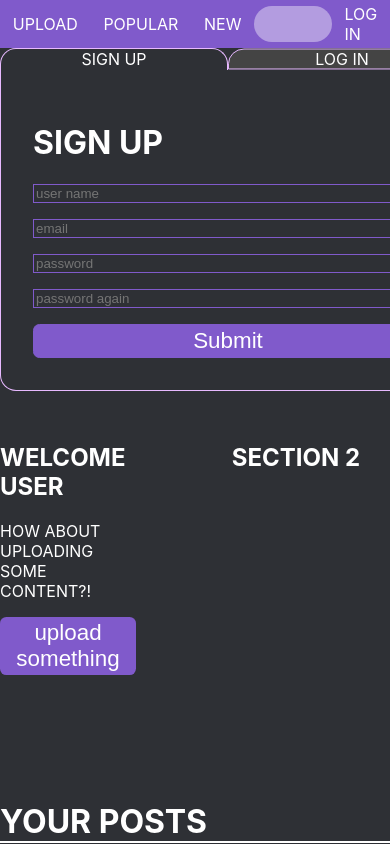
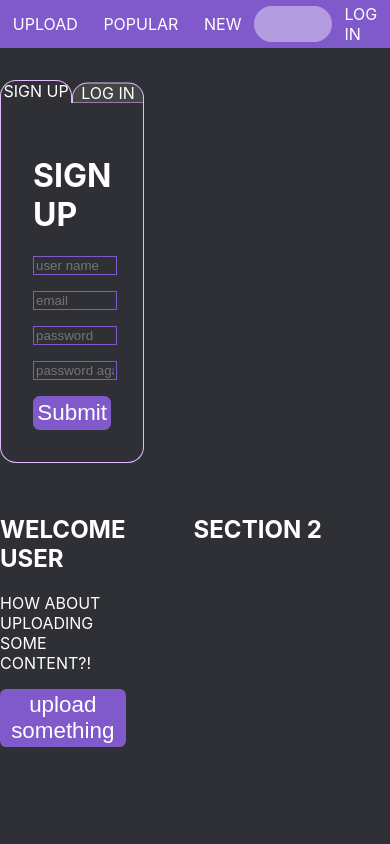
Before and after one commit to Nyannazz/reactImageBoard, a React (Create React App) app: page /profile/post/1 in a window 390 px wide. Built offline with nearby package versions, Linux system fonts and the light colour scheme; no server answers.

Commit message:
mobile fixes

```diff
--- a/src/components/reactComponents/user/SignUp.js
+++ b/src/components/reactComponents/user/SignUp.js
@@ -69,7 +69,7 @@ export default class SignUp extends Component {
         const {name,email,password,passwordRe,signUpStatus}=this.state;
         return (
             <div className={'logSignContainer'}>
-            <div className={'logSignSwitch'}>
+            <div className={'logSignSwitch pointer'}>
                 <div onClick={()=>this.setState({signUpStatus:0})} className={signUpStatus===1?'inactive':""}>SIGN UP</div>
                 <div onClick={()=>this.setState({signUpStatus:1})} className={signUpStatus===0?'inactive':""}>LOG IN</div>
             </div>
--- a/src/components/scss/customStyles.css
+++ b/src/components/scss/customStyles.css
@@ -569,6 +569,7 @@ html, body {
   border-radius: 1rem;
   border: 1px solid #e7b9ff;
   background-color: #2e3035;
+  /* width: 100%;  mobile*/
   padding: 2rem;
   position: relative;
 }
@@ -751,12 +752,14 @@ html, body {
   padding: 2rem;
   -webkit-box-sizing: border-box;
           box-sizing: border-box;
+  background-color: #2e3035;
   /* border: 1px solid $primary-light; */
   border-bottom: 1px solid #e7b9ff;
   border-right: 1px solid #e7b9ff;
   border-left: 1px solid #e7b9ff;
   border-radius: 0 0 1rem 1rem;
   width: 100%;
+  z-index: 4;
 }
 
 .logSignForm input {
@@ -772,6 +775,8 @@ html, body {
 .fixHeightNoBorder {
   border: none !important;
   min-height: 40rem;
+  background-color: transparent !important;
+  z-index: 4;
 }
 
 .logSignContainer {
@@ -783,9 +788,11 @@ html, body {
   display: -ms-flexbox;
   display: flex;
   /* margin-bottom: 2rem; */
+  overflow: hidden;
 }
 
 .logSignContainer .logSignSwitch div {
+  background-color: #2e3035;
   width: 50%;
   text-align: center;
   -webkit-box-sizing: border-box;
@@ -797,9 +804,76 @@ html, body {
 }
 
 .logSignContainer .logSignSwitch .inactive {
-  -webkit-transform: scaleY(0.95);
-          transform: scaleY(0.95);
-  border-bottom: 1px solid #e7b9ff;
+  -webkit-transform: scaleY(0.95) translateY(2px);
+          transform: scaleY(0.95) translateY(2px);
+  border-bottom: 2px solid #e7b9ff;
   background-color: #444444;
 }
+
+@media (max-width: 767px) {
+  #postFeedSmall {
+    display: none;
+  }
+  .navForward, .navBack {
+    display: none !important;
+  }
+  .commentCell, .commentForm {
+    -webkit-box-sizing: border-box;
+            box-sizing: border-box;
+  }
+  .fullScreenButton {
+    display: none;
+  }
+  .uploadComp {
+    -ms-grid-columns: 100%;
+        grid-template-columns: 100%;
+    -ms-grid-rows: (minmax(2rem, 1fr))[auto-fill];
+        grid-template-rows: repeat(auto-fill, minmax(2rem, 1fr));
+  }
+  .uploadComp .uploadForm {
+    margin-top: 2rem;
+    padding-bottom: 2rem;
+    width: 94%;
+    -ms-grid-row: 2;
+    -ms-grid-row-span: 1;
+    grid-row: 2/3;
+    grid-column: 1/-1;
+  }
+  .uploadComp .imageContainer {
+    margin-top: 1rem;
+    -ms-grid-row: 1;
+    -ms-grid-row-span: 1;
+    grid-row: 1/2;
+    grid-column: 1/-1;
+  }
+  .uploadModal {
+    background-color: #2e3035;
+    display: block;
+    overflow-x: hidden;
+    overflow-y: auto;
+    height: 100%;
+  }
+  .uploadModal .innerContent {
+    border-radius: 0;
+    border: none;
+    padding: 2rem 0;
+  }
+  .uploadModal .innerContent .closeButton {
+    position: fixed;
+    right: 2%;
+    top: 3.3rem;
+    height: 1rem;
+    width: 1rem;
+    font-size: 1rem;
+  }
+  .fixHeightNoBorder {
+    min-height: unset;
+  }
+  .logSignContainer {
+    margin-top: 2rem;
+  }
+  .logSignForm input {
+    min-width: unset;
+  }
+}
 /*# sourceMappingURL=customStyles.css.map */
--- a/src/components/scss/customStyles.scss
+++ b/src/components/scss/customStyles.scss
@@ -424,6 +424,7 @@ html,body{
         border-radius: 1rem;
         border: 1px solid $primary-light;
         background-color: $bgColor;
+        /* width: 100%;  mobile*/
         padding: 2rem;
         position: relative;
     }
@@ -578,15 +579,18 @@ html,body{
 .logSignForm{
     padding: 2rem;
     box-sizing: border-box;
+    background-color: $bgColor;
     /* border: 1px solid $primary-light; */
     border-bottom: 1px solid $primary-light;
     border-right: 1px solid $primary-light;
     border-left: 1px solid $primary-light;
     border-radius: 0 0 1rem 1rem;
     width: 100%;
+    z-index: 4;
+
     input{
         color: white;
-        min-width: 24rem;
+        min-width: 24rem; // change for mobile
         width: 100%;
         display: block;
         margin: 1rem 0 0 0;
@@ -596,16 +600,19 @@ html,body{
 }
 .fixHeightNoBorder{
     border: none !important;
-    min-height: 40rem;
+    min-height: 40rem; // change for mobile
+    background-color: transparent !important;
+    z-index: 4;
 }
 .logSignContainer{
     width: 100%;
 
-
     .logSignSwitch{
         display: flex;
         /* margin-bottom: 2rem; */
+        overflow: hidden;
         div{
+            background-color: $bgColor;
             width: 50%;
             text-align: center;
             box-sizing: border-box;
@@ -615,9 +622,72 @@ html,body{
             border-radius: 1rem 1rem 0 0;
         }
         .inactive{
-            transform: scaleY(0.95);
-            border-bottom: 1px solid $primary-light;
+            transform: scaleY(0.95) translateY(2px);
+            border-bottom: 2px solid $primary-light;
             background-color: rgb(68, 68, 68);
         }
     }
 }
+
+@media (max-width: 767px) {
+    #postFeedSmall{
+        display: none;
+    }
+
+    .navForward, .navBack{
+        display: none !important;
+    }
+    .commentCell,.commentForm{
+        box-sizing: border-box;
+    }
+    .fullScreenButton{
+        display: none;
+    }
+    .uploadComp{
+        grid-template-columns: 100%;
+        grid-template-rows: repeat(auto-fill,minmax(2rem, 1fr));
+        .uploadForm{
+            margin-top: 2rem;
+            padding-bottom: 2rem;
+            width: 94%;
+            grid-row: 2/3;
+            grid-column: 1/-1;
+        }
+        .imageContainer{
+            margin-top: 1rem;
+            grid-row: 1/2;
+            grid-column: 1/-1;
+        }
+    }
+    .uploadModal{
+        background-color: $bgColor;
+        display: block;
+        overflow-x: hidden;
+        overflow-y: auto;
+        height: 100%;
+        .innerContent{
+            border-radius: 0;
+            border: none;
+            padding: 2rem 0;
+            .closeButton{
+                position: fixed;
+                right: 2%;
+                top: 3.3rem;
+                height: 1rem;
+                width: 1rem;
+                font-size: 1rem;
+            }
+        }
+    }
+    .fixHeightNoBorder{
+        min-height: unset;
+    }
+    .logSignContainer{
+        margin-top: 2rem;
+    }
+    .logSignForm{
+        input{
+            min-width: unset;
+        }
+    }
+  }
```
Also changed, not shown: 1 other file (tests, documents, lock files or other folders).
